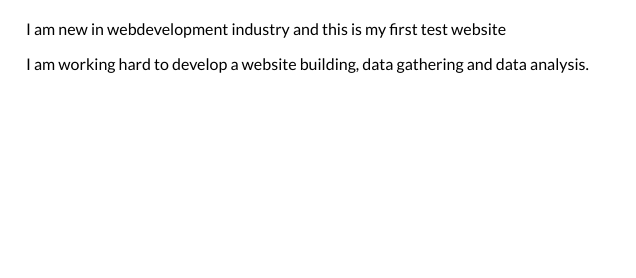
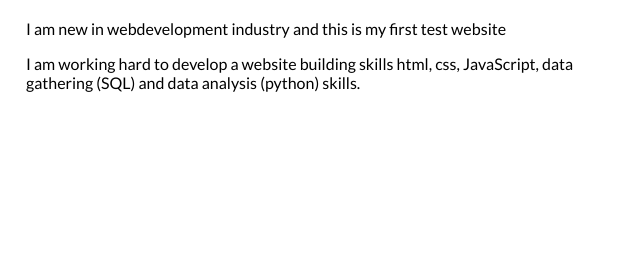
Before and after one commit to diabib/my-second-website, a plain HTML site: page about.html in a window 1280 px wide. Shown: the part 192-470 px from the top of the page, 644-1280 px from the left. Drawn offline with Linux system fonts and the light colour scheme.

Commit message:
Update about.html

```diff
--- a/about.html
+++ b/about.html
@@ -38,7 +38,7 @@
           <h1>Hi, thanks for visiting my site.</h1>
           <p>I am new in webdevelopment industry and this is my first test website</p>
 
-          <p>I am working hard to develop a website building, data gathering and data analysis.</p>
+          <p>I am working hard to develop a website building skills html, css, JavaScript, data gathering (SQL) and data analysis (python) skills.</p>
         </div>
       </div>
     </div>
```
